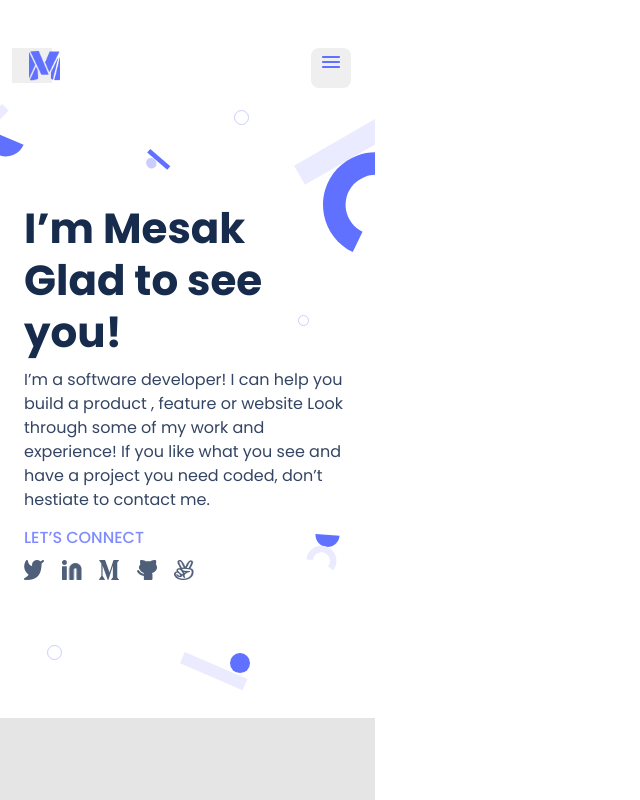
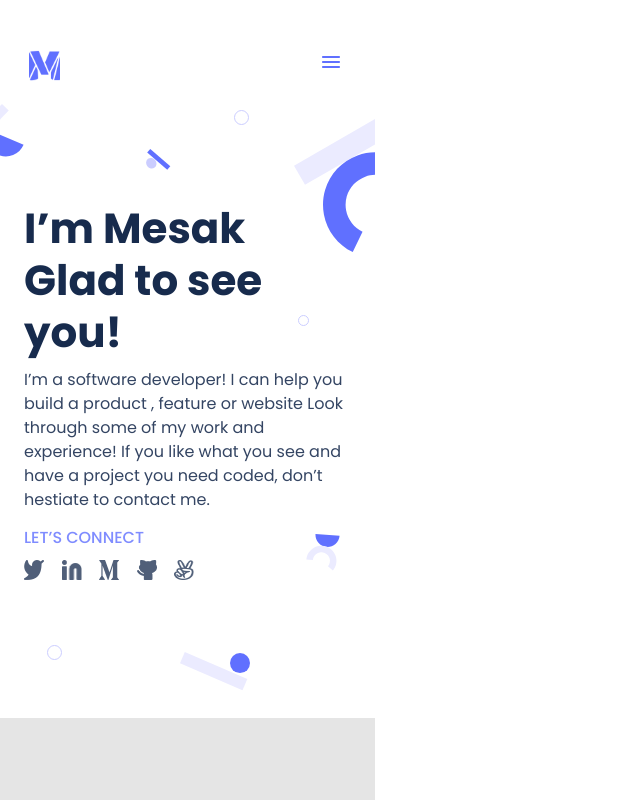
Before and after one commit to MesakDuduCoder/portfolio, a website: page index.html in a window 1280 px wide. Shown: the top 800 px of the page, without its empty margins (0-640 px from the left). Drawn offline with Linux system fonts and the light colour scheme.

Commit message:
Fix button background-color for whole page

```diff
--- a/header.css
+++ b/header.css
@@ -5,6 +5,10 @@
 
 body {
   width: 375px;
+}
+
+button {
+  background-color: #fff;
 }
 
 header {
```
